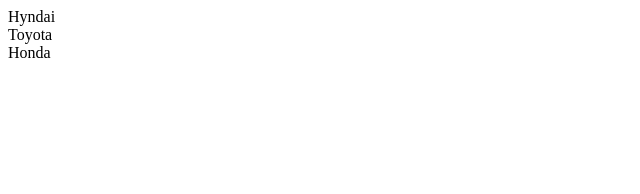
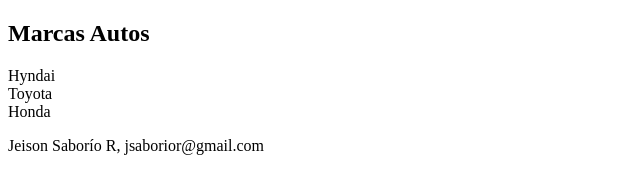
Before and after one commit to JeisonSaborioR/web_tec_2017_1, a plain HTML site: page SEO.html in a window 1280 px wide. Shown: the whole page, without its empty margins (0-640 px from the left). Drawn offline with Linux system fonts and the light colour scheme.

Commit message:
Nuevos cambios

```diff
--- a/SEO.html
+++ b/SEO.html
@@ -1,11 +1,12 @@
 <!DOCTYPE html>
 <html>
 <head>
-	<title></title>
+	<title>Marcas Autos</title>
 </head>
 <body>
 	<header>
 		<nav>
+			<h1>Marcas Autos</h1>
 
 		</nav>
 	</header>
@@ -20,6 +21,7 @@
 			Hyndai<br>
 			Toyota<br>
 			Honda<br>
+			<p>Jeison Saborío R, jsaborior@gmail.com</p>
 		</article>
 	</section>
 </body>
```
Also changed, not shown: index.html (+4 -1 lines).
